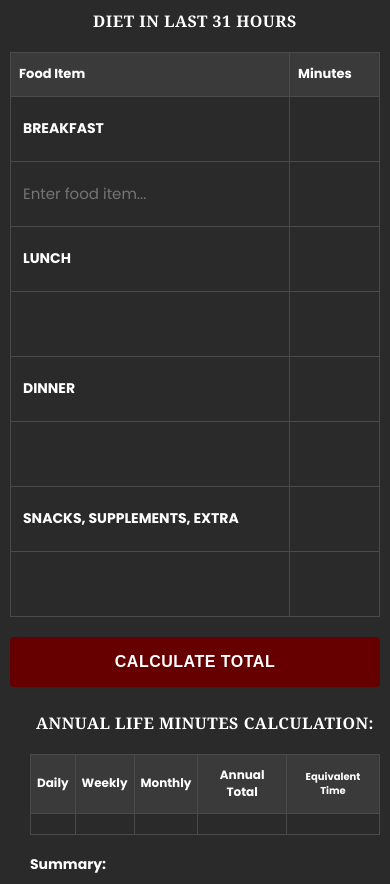
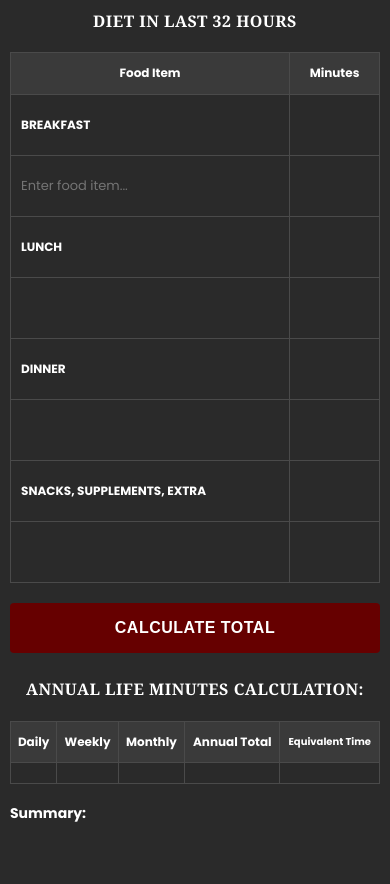
Before and after one commit to blackhatorangebeard/days-by-diet, a plain HTML site: page index.html in a window 390 px wide. After the commit the page ends 844 px from the top, so only its background shows below. Drawn offline with Linux system fonts and the light colour scheme.

Commit message:
fix grid alignments and grid sizing

```diff
--- a/index.html
+++ b/index.html
@@ -43,6 +43,12 @@
 
             .right-column {
                 padding-left: 0;
+                margin-left: 0;
+            }
+
+            .left-column, .right-column {
+                padding-left: 0;
+                padding-right: 0;
             }
         }
 
@@ -74,10 +80,10 @@
             font-size: 13px;
         }
 
-        /* MOBILE: Larger table text */
+        /* MOBILE: Match annual table sizing */
         @media (max-width: 768px) {
             table {
-                font-size: 14px;
+                font-size: 12px;
             }
         }
 
@@ -90,11 +96,12 @@
             font-size: 12px;
         }
 
-        /* MOBILE: Larger header text and padding */
+        /* MOBILE: Match annual table header sizing */
         @media (max-width: 768px) {
             th {
-                font-size: 13px;
-                padding: 12px 8px;
+                font-size: 12px;
+                padding: 12px 6px;
+                text-align: center;
             }
         }
 
@@ -104,10 +111,12 @@
             background-color: #2a2a2a;
         }
 
-        /* MOBILE: More padding for touch targets */
+        /* MOBILE: Match annual table cell sizing */
         @media (max-width: 768px) {
             td {
-                padding: 10px 8px;
+                padding: 10px 6px;
+                text-align: center;
+                font-size: 12px;
             }
         }
 
@@ -122,12 +131,13 @@
             padding: 4px 0;
         }
 
-        /* MOBILE: Larger input text and touch targets */
+        /* MOBILE: Match annual table input sizing */
         @media (max-width: 768px) {
             .food-item-input {
-                font-size: 15px;
-                padding: 8px 4px;
-                min-height: 44px;
+                font-size: 13px;
+                padding: 4px;
+                min-height: 40px;
+                text-align: left;
             }
         }
 
@@ -151,10 +161,10 @@
             font-size: 13px;
         }
 
-        /* MOBILE: Larger meal headers */
+        /* MOBILE: Match table sizing */
         @media (max-width: 768px) {
             .meal-header {
-                font-size: 14px;
+                font-size: 12px;
             }
         }
 
@@ -176,12 +186,12 @@
             opacity: 1;
         }
 
-        /* MOBILE: Larger meal header input */
+        /* MOBILE: Match table sizing */
         @media (max-width: 768px) {
             .meal-header input {
-                font-size: 14px;
-                min-height: 44px;
-                padding: 8px 4px;
+                font-size: 12px;
+                min-height: 40px;
+                padding: 4px;
             }
         }
 
@@ -278,6 +288,13 @@
             padding-left: 20px;
         }
 
+        /* MOBILE: Remove right column padding */
+        @media (max-width: 768px) {
+            .right-column {
+                padding-left: 0 !important;
+            }
+        }
+
         .daily-score, .annual-total, .equivalent-time {
             text-align: center;
         }
@@ -297,14 +314,17 @@
             }
         }
 
-        /* MOBILE: Ensure table doesn't overflow */
+        /* MOBILE: Consistent table container styling */
         @media (max-width: 768px) {
             .table-container {
                 overflow-x: auto;
+                margin: 0;
+                padding: 0;
             }
 
             table {
                 min-width: 100%;
+                width: 100%;
             }
         }
     </style>
@@ -313,7 +333,7 @@
     <div class="container">
         <!-- Left Column - Food Entry -->
         <div class="left-column">
-            <h1 class="section-title">DIET IN LAST 31 HOURS</h1>
+            <h1 class="section-title">DIET IN LAST 32 HOURS</h1>
             <div class="table-container">
                 <table id="foodTable">
                     <thead>
```
